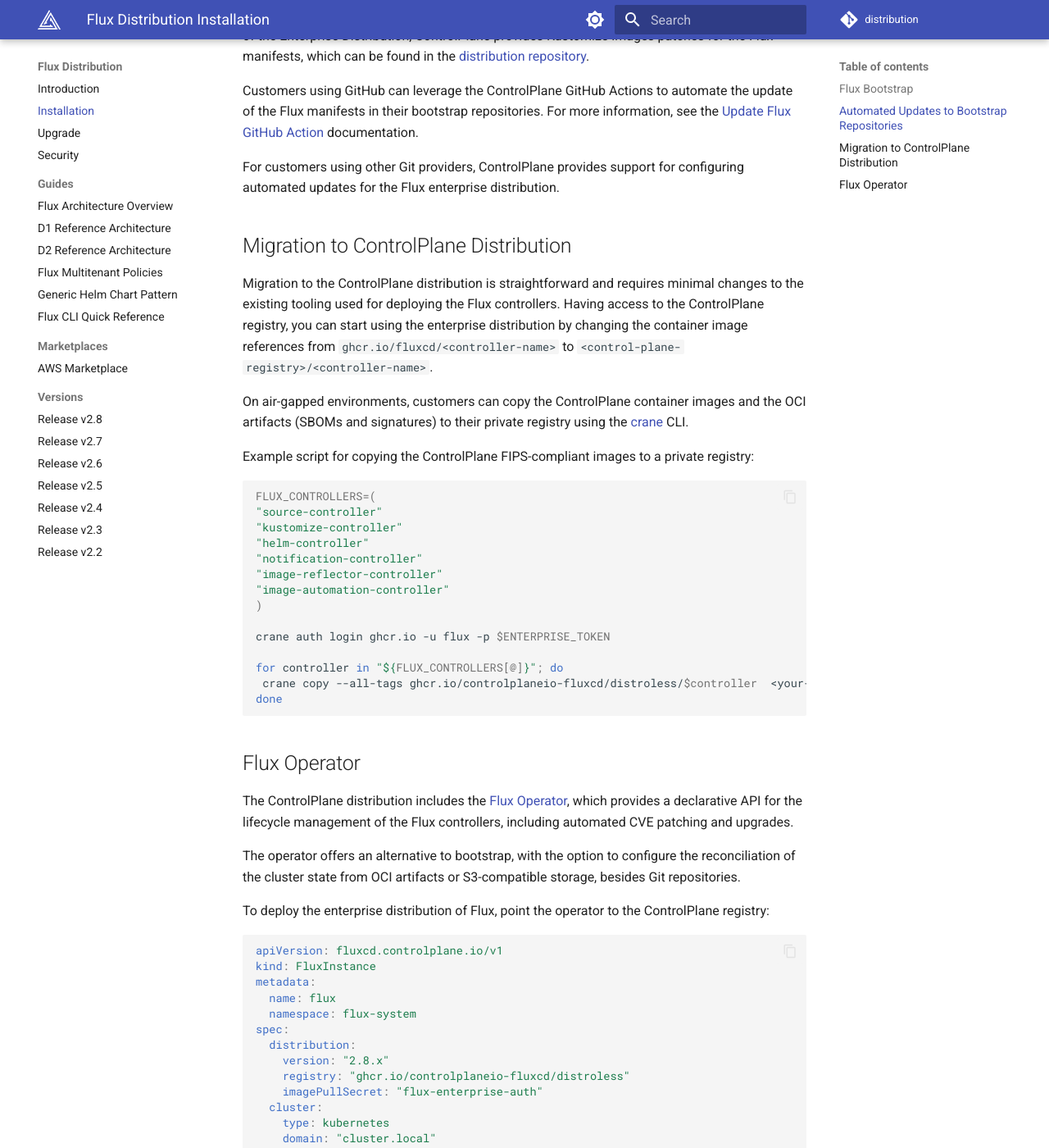
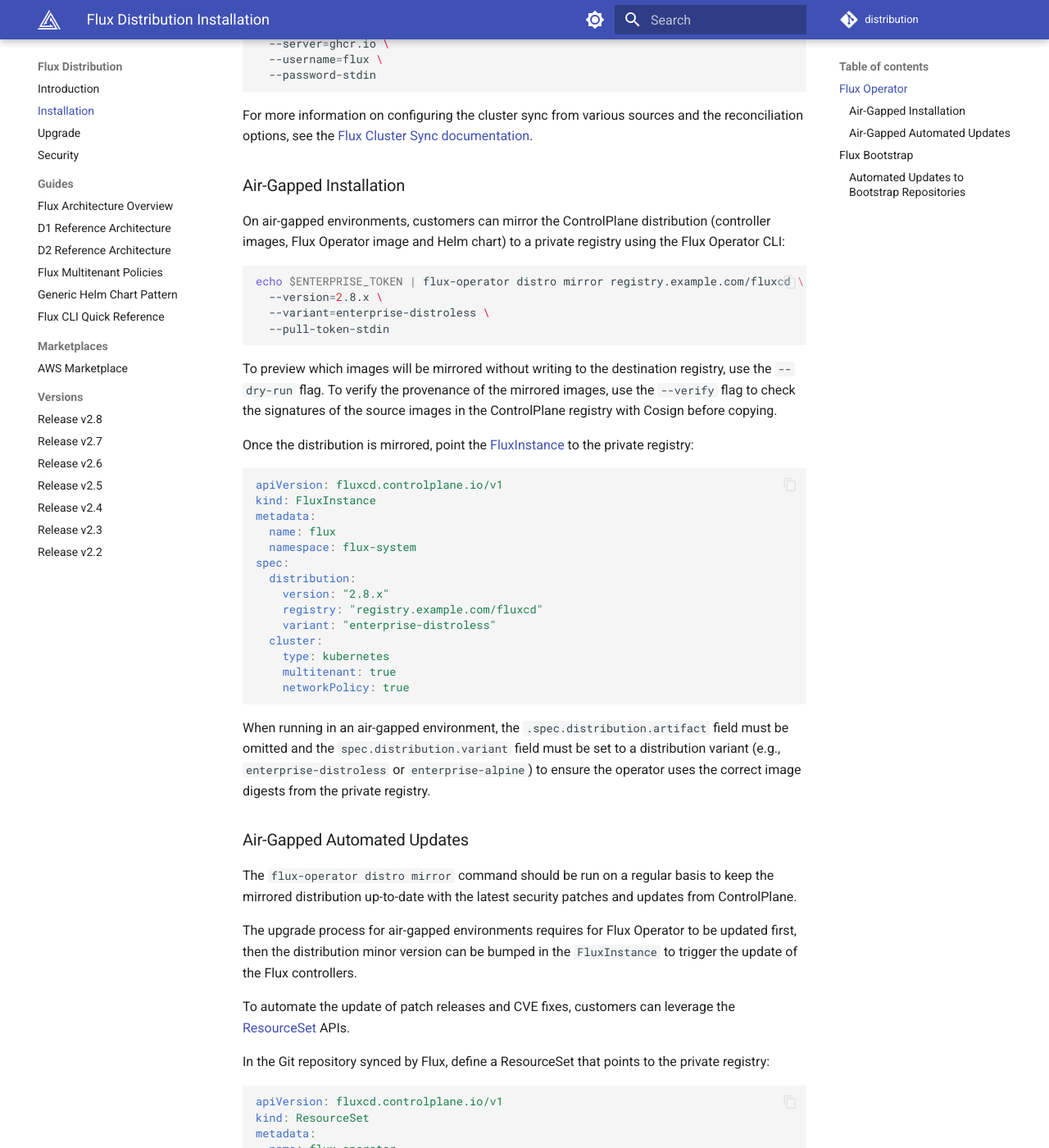
Before and after one commit to controlplaneio-fluxcd/distribution, an MkDocs documentation site: the page built from docs/distribution/install.md, in a window 1280 px wide and 1400 px high, scrolled down 1068 px. Shown: the whole window at 82% size. Built offline with MkDocs 1.6.1 and Material for MkDocs 9.7.7, drawn with Linux system fonts in a browser that asks for light colours; comment, search, counter and statistics services are not loaded; some of the changed text lies outside the part shown.

Commit message:
docs: Add Air-Gapped Installation guide
Signed-off-by: Stefan Prodan <stefan.prodan@gmail.com>

````diff
--- a/docs/distribution/install.md
+++ b/docs/distribution/install.md
@@ -7,7 +7,158 @@
 
 ControlPlane offers a seamless transition from CNCF Flux to the enterprise distribution with no
 impact to Flux availability. The hardened container images provided by ControlPlane are fully
-compatible with the upstream Flux installation and bootstrap procedure.
+compatible with the upstream Flux installation.
+
+## Flux Operator
+
+The ControlPlane distribution includes the [Flux Operator](https://fluxoperator.dev),
+which provides a declarative API for the lifecycle management of the Flux controllers, including
+automated CVE patching and upgrades.
+
+The operator offers an alternative to the Flux CLI bootstrap, with the option to configure the
+reconciliation of the cluster state from OCI artifacts or S3-compatible storage, besides Git repositories.
+One of the key features is the ability bootstrap clusters without requiring write access to Git,
+which is a common requirement for enterprise customers.
+
+After [installing](https://fluxoperator.dev/docs/guides/install/) the Flux Operator with Helm, Terraform or OLM,
+customers can create a [FluxInstance](https://fluxoperator.dev/docs/crd/fluxinstance/)
+to deploy the enterprise distribution of Flux:
+
+```yaml
+apiVersion: fluxcd.controlplane.io/v1
+kind: FluxInstance
+metadata:
+  name: flux
+  namespace: flux-system
+spec:
+  distribution:
+    version: "2.8.x"
+    artifact: "oci://ghcr.io/controlplaneio-fluxcd/flux-operator-manifests"
+    registry: "ghcr.io/controlplaneio-fluxcd/distroless"
+    imagePullSecret: "flux-enterprise-auth"
+  cluster:
+    type: kubernetes
+    multitenant: true
+    networkPolicy: true
+```
+
+To access the ControlPlane registry, the `flux-enterprise-auth` Kubernetes secret must be
+created in the `flux-system` namespace and should contain the credentials to pull the enterprise images:
+
+```shell
+echo $ENTERPRISE_TOKEN | flux-operator create secret registry flux-enterprise-auth \
+  --namespace flux-system \
+  --server=ghcr.io \
+  --username=flux \
+  --password-stdin
+```
+
+For more information on configuring the cluster sync from various sources and the reconciliation options,
+see the [Flux Cluster Sync documentation](https://fluxoperator.dev/docs/instance/sync/).
+
+### Air-Gapped Installation
+
+On air-gapped environments, customers can mirror the ControlPlane distribution
+(controller images, Flux Operator image and Helm chart) to a private registry using
+the Flux Operator CLI:
+
+```shell
+echo $ENTERPRISE_TOKEN | flux-operator distro mirror registry.example.com/fluxcd \
+  --version=2.8.x \
+  --variant=enterprise-distroless \
+  --pull-token-stdin
+```
+
+To preview which images will be mirrored without writing to the destination registry,
+use the `--dry-run` flag. To verify the provenance of the mirrored images,
+use the `--verify` flag to check the signatures of the source images
+in the ControlPlane registry with Cosign before copying.
+
+Once the distribution is mirrored, point the [FluxInstance](https://fluxoperator.dev/docs/crd/fluxinstance/)
+to the private registry:
+
+```yaml
+apiVersion: fluxcd.controlplane.io/v1
+kind: FluxInstance
+metadata:
+  name: flux
+  namespace: flux-system
+spec:
+  distribution:
+    version: "2.8.x"
+    registry: "registry.example.com/fluxcd"
+    variant: "enterprise-distroless"
+  cluster:
+    type: kubernetes
+    multitenant: true
+    networkPolicy: true
+```
+
+When running in an air-gapped environment, the `.spec.distribution.artifact` field must be
+omitted and the `spec.distribution.variant` field must be set to a distribution variant
+(e.g., `enterprise-distroless` or `enterprise-alpine`) to ensure the operator uses the
+correct image digests from the private registry.
+
+### Air-Gapped Automated Updates
+
+The `flux-operator distro mirror` command should be run on a regular basis to keep the mirrored
+distribution up-to-date with the latest security patches and updates from ControlPlane.
+
+The upgrade process for air-gapped environments requires for Flux Operator to be updated first,
+then the distribution minor version can be bumped in the `FluxInstance` to trigger
+the update of the Flux controllers.
+
+To automate the update of patch releases and CVE fixes, customers can leverage
+the [ResourceSet](https://fluxoperator.dev/docs/crd/resourceset/) APIs.
+
+In the Git repository synced by Flux, define a ResourceSet that points to the private registry:
+
+```yaml
+apiVersion: fluxcd.controlplane.io/v1
+kind: ResourceSet
+metadata:
+  name: flux-operator
+  namespace: flux-system
+spec:
+  inputs:
+    - interval: "1h"
+      version: "*"
+      registry: "registry.example.com/fluxcd"
+  resources:
+   - apiVersion: source.toolkit.fluxcd.io/v1
+     kind: OCIRepository
+     metadata:
+      name: << inputs.provider.name >>
+      namespace: << inputs.provider.namespace >>
+     spec:
+      interval: << inputs.interval | quote >>
+      url: oci://<< inputs.registry >>/charts/flux-operator
+      layerSelector:
+        mediaType: "application/vnd.cncf.helm.chart.content.v1.tar+gzip"
+        operation: copy
+      ref:
+        semver: << inputs.version | quote >>
+   - apiVersion: helm.toolkit.fluxcd.io/v2
+     kind: HelmRelease
+     metadata:
+        name: << inputs.provider.name >>
+        namespace: << inputs.provider.namespace >>
+     spec:
+      interval: 12h
+      releaseName: << inputs.provider.name >>
+      serviceAccountName: << inputs.provider.name >>
+      upgrade:
+        strategy:
+          name: RetryOnFailure
+      chartRef:
+        kind: OCIRepository
+        name: << inputs.provider.name >>
+```
+
+The above configuration will scan the private registry for new versions of the Flux Operator chart every hour,
+and automatically upgrade the operator to the latest version available in the registry.
+Once the operator is updated, it will reconcile the FluxInstance and update the Flux controllers to the latest
+patch version of the enterprise distribution.
 
 ## Flux Bootstrap
 
@@ -15,7 +166,7 @@
 To access the ControlPlane images, customers need to provide the registry address and their
 credentials.
 
-Example of Flux CLI bootstrap with the FIPS-compliant images:
+Example of Flux CLI bootstrap with the distroless images:
 
 ```bash
 flux bootstrap github \
@@ -27,6 +178,10 @@
   --registry-creds=flux:$ENTERPRISE_TOKEN \
   --registry=ghcr.io/controlplaneio-fluxcd/distroless
 ```
+
+> It is recommended to migrate from Flux CLI bootstrap to the Flux Operator to take
+> advantage of the enterprise distribution features, such as automated CVE patching and upgrades.
+> For more information, see the [Flux Operator migration guide](https://fluxoperator.dev/docs/guides/migration/).
 
 Example of Flux Terraform Provider bootstrap with the mainline images:
 
@@ -40,10 +195,10 @@
 }
 ```
 
-Running the bootstrap command for a cluster with an existing Flux installation will trigger
-an in-place upgrade of the Flux controllers to the ControlPlane distribution.
+> It is recommended to migrate from Flux TF provider to the Flux Operator TF module.
+> For more information, see the [Flux Operator Terraform migration guide](https://github.com/controlplaneio-fluxcd/terraform-kubernetes-flux-operator-bootstrap/blob/main/docs/migration-from-flux-provider.md).
 
-## Automated Updates to Bootstrap Repositories
+### Automated Updates to Bootstrap Repositories
 
 For keeping the Flux controllers images digests
 and manifests up-to-date with the latest version of the Enterprise Distribution, ControlPlane
@@ -56,75 +211,3 @@
 
 For customers using other Git providers, ControlPlane provides support for configuring
 automated updates for the Flux enterprise distribution.
-
-## Migration to ControlPlane Distribution
-
-Migration to the ControlPlane distribution is straightforward and requires minimal changes to the
-existing tooling used for deploying the Flux controllers. Having access to the ControlPlane
-registry, you can start using the enterprise distribution by changing the container image references
-from `ghcr.io/fluxcd/<controller-name>` to `<control-plane-registry>/<controller-name>`.
-
-On air-gapped environments, customers can copy the ControlPlane container images and the
-OCI artifacts (SBOMs and signatures) to their private registry using
-the [crane](https://github.com/google/go-containerregistry/blob/main/cmd/crane/README.md) CLI.
-
-Example script for copying the ControlPlane FIPS-compliant images to a private registry:
-
-```bash
-FLUX_CONTROLLERS=(
-"source-controller"
-"kustomize-controller"
-"helm-controller"
-"notification-controller"
-"image-reflector-controller"
-"image-automation-controller"
-)
-
-crane auth login ghcr.io -u flux -p $ENTERPRISE_TOKEN
-
-for controller in "${FLUX_CONTROLLERS[@]}"; do
- crane copy --all-tags ghcr.io/controlplaneio-fluxcd/distroless/$controller  <your-registry>/$controller
-done
-```
-
-## Flux Operator
-
-The ControlPlane distribution includes the [Flux Operator](../operator/index.md),
-which provides a declarative API for the lifecycle management of the Flux controllers, including
-automated CVE patching and upgrades.
-
-The operator offers an alternative to bootstrap, with the option to configure the
-reconciliation of the cluster state from OCI artifacts or S3-compatible storage, besides Git repositories.
-
-To deploy the enterprise distribution of Flux, point the operator to the ControlPlane registry:
-
-```yaml
-apiVersion: fluxcd.controlplane.io/v1
-kind: FluxInstance
-metadata:
-  name: flux
-  namespace: flux-system
-spec:
-  distribution:
-    version: "2.8.x"
-    registry: "ghcr.io/controlplaneio-fluxcd/distroless"
-    imagePullSecret: "flux-enterprise-auth"
-  cluster:
-    type: kubernetes
-    domain: "cluster.local"
-    multitenant: true
-    networkPolicy: true
-```
-
-To access the ControlPlane registry, the `flux-enterprise-auth` Kubernetes secret must be
-created in the `flux-system` namespace and should contain the credentials to pull the enterprise images:
-
-```shell
-kubectl create secret docker-registry flux-enterprise-auth \
-  --namespace flux-system \
-  --docker-server=ghcr.io \
-  --docker-username=flux \
-  --docker-password=$ENTERPRISE_TOKEN
-```
-
-For more information, see the Flux Operator [documentation](../operator/index.md).
````
Also changed, not shown: docs/distribution/upgrade.md (+3 -3 lines).
